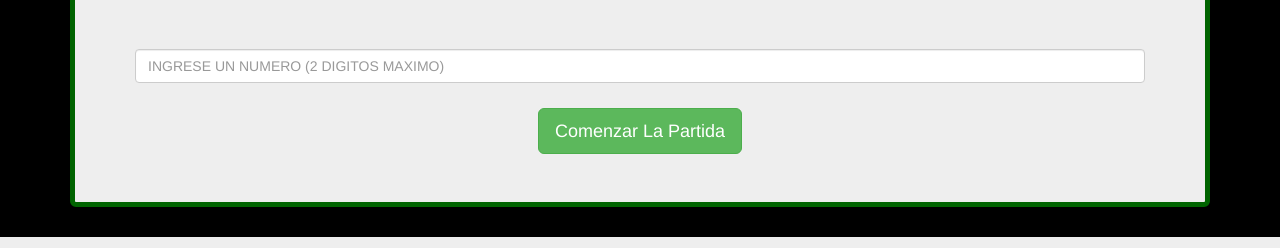
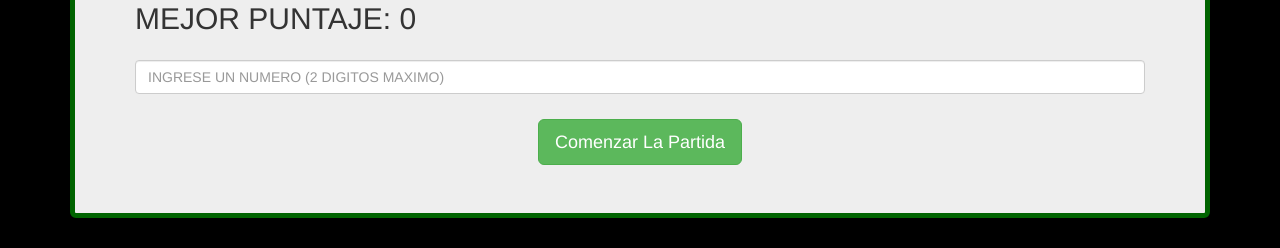
Before and after one commit to Unicen-Tuari/lruggiero, a PHP site: page /juego/index.html in a window 1280 px wide. Shown: the part 1240-1488 px from the top of the page. Run offline with PHP 8.4, Linux system fonts and the light colour scheme; some libraries are stand-ins or nearby versions.

Commit message:
Corregida la Variable Global y Agregado el Sistema de Puntuacion de La Generala

```diff
--- a/js/actividades.js
+++ b/js/actividades.js
@@ -2,7 +2,7 @@
 $('document').ready(function(){
 
 	// Definicion de Variables
-	grupo = 69;
+	var grupo = 69;
 
 		// Funcion que Agrega una Lista de Actividades para todo el MES y refresca la Tabla HTML
 		function cargarActividades(grupo){
@@ -21,7 +21,7 @@ $('document').ready(function(){
 					'group': grupo,
 					'thing': registro
 				};
-			if(mes.length > 0 && semana1.length > 0 && semana2.length > 0 && semana3.length > 0 && semana4.length > 0){
+			if(mes > 0 && semana1 > 0 && semana2 > 0 && semana3 > 0 && semana4 > 0){
 				$.ajax({
 					type: 'POST',
 					dataType: 'JSON',
--- a/juego/css/default.css
+++ b/juego/css/default.css
@@ -9,10 +9,11 @@ h1 {
 img {
 	border-radius: 10px;
 	border: 2px solid rgb(0, 100, 0);
-	margin: 25px 10px 50px 10px;
+	margin: 25px 10px 10px 10px;
 }
 
 input {
+	margin-top: 25px;
 	width: 50px;
 }
 
--- a/juego/index.html
+++ b/juego/index.html
@@ -16,6 +16,10 @@
 			<img id="dado3" src="imagenes/cara6.png">
 			<img id="dado4" src="imagenes/cara6.png">
 			<img id="dado5" src="imagenes/cara6.png">
+			<div>
+				<h2>PUNTAJE ACTUAL: <span id="puntaje-actual">0</span></h2>
+				<h2>MEJOR PUNTAJE: <span id="mejor-puntaje">0</span></h2>
+			</div>
 			<input id="cantidadTiros" class="form-control" type="text" maxlength="2" placeholder="INGRESE UN NUMERO (2 DIGITOS MAXIMO)">
 			<button id="comenzar" type="button" class="btn btn-success btn-lg center-block">Comenzar La Partida</button>
 		</div>
--- a/juego/js/main.js
+++ b/juego/js/main.js
@@ -2,7 +2,7 @@ $(document).ready(function(){
 
 	"use strict";
 
-// OBJETO DADO Y SUS METODOS
+// CLASE DADO Y SUS METODOS
 	function Dado(id){
 		this.id = id;
 	};
@@ -15,7 +15,7 @@ $(document).ready(function(){
 	    return this.valor;
 	 };
 
-// OBJETO CUBILETE Y SUS METODOS
+// CLASE CUBILETE Y SUS METODOS
 	function Cubilete(){
 		this.dado1 = new Dado('dado1');
 		this.dado2 = new Dado('dado2');
@@ -25,22 +25,48 @@ $(document).ready(function(){
 	};
 
 	Cubilete.prototype.Tirar = function(){
-		this.dado1.Tirar();
-		this.dado2.Tirar();
-		this.dado3.Tirar();
-		this.dado4.Tirar();
-		this.dado5.Tirar();
+		this.contador = [0, 0, 0, 0, 0, 0];
+		var puntajeJugada = 0;
+		this.contador[this.dado1.Tirar()-1]++;
+		this.contador[this.dado2.Tirar()-1]++;
+		this.contador[this.dado3.Tirar()-1]++;
+		this.contador[this.dado4.Tirar()-1]++;
+		this.contador[this.dado5.Tirar()-1]++;
+		puntajeJugada = this.CalcularPuntosJugada(this.contador);
+		return puntajeJugada;
 	};
 
-// OBJETO TIRADOR Y SUS METODOS
+	Cubilete.prototype.CalcularPuntosJugada = function(contador){
+		contador.sort();
+		if(contador[5] == 5){
+			return 50;
+		} else if(contador[5] == 4){
+			return 40;
+		} else if(contador[5] == 3 && contador[4] == 2){
+			return 30;
+		} else {
+			return 0;
+		}
+	}
+
+// CLASE TIRADOR Y SUS METODOS
 	function Tirador() {
 		this.cubilete = new Cubilete();
-		this.contador = [0, 0, 0, 0, 0, 0];
+		this.mejorPuntaje = 0;
+		this.puntajeActual = 0;
 	};
 
-	Tirador.prototype.Tirar = function (cantidadTiros){
+	Tirador.prototype.Tirar = function(cantidadTiros){
+		var numeroTirada = 1;
 		for(var i = 0 ; i < cantidadTiros ; i++){
-			this.cubilete.Tirar();
+			this.puntajeActual = this.cubilete.Tirar();
+			if(this.puntajeActual > this.mejorPuntaje){
+				this.mejorPuntaje = this.puntajeActual;
+				document.getElementById('mejor-puntaje').innerHTML = this.mejorPuntaje;
+			}
+			document.getElementById('puntaje-actual').innerHTML = this.puntajeActual;
+			alert('FIN TIRO NUMERO ' + numeroTirada);
+			numeroTirada++;
 		}
 	}
 
```
